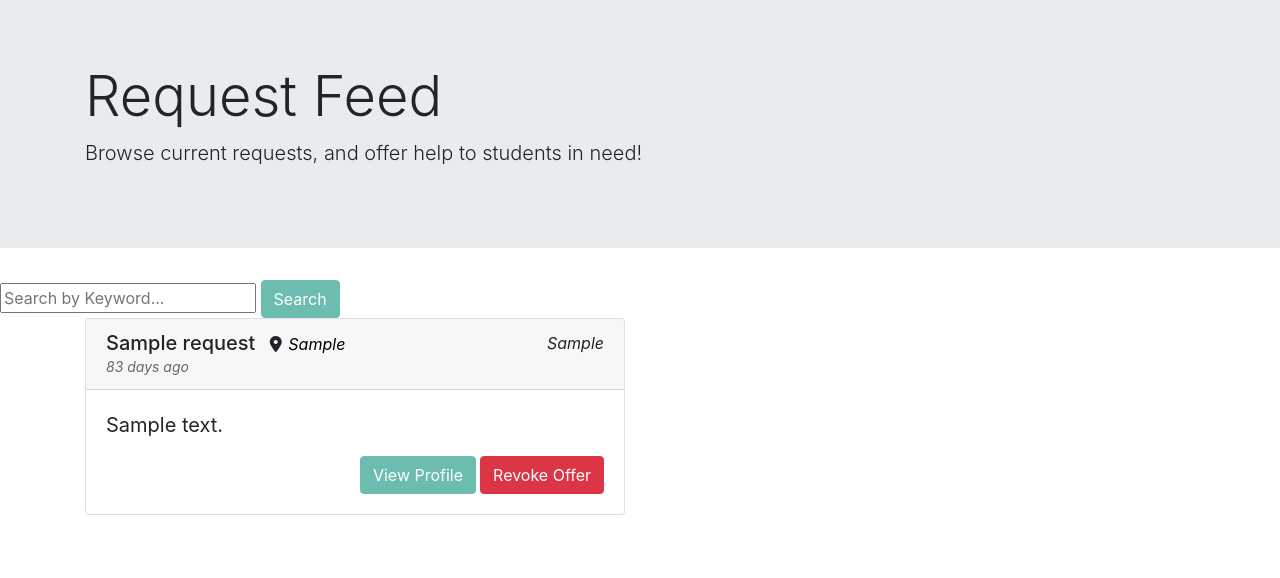
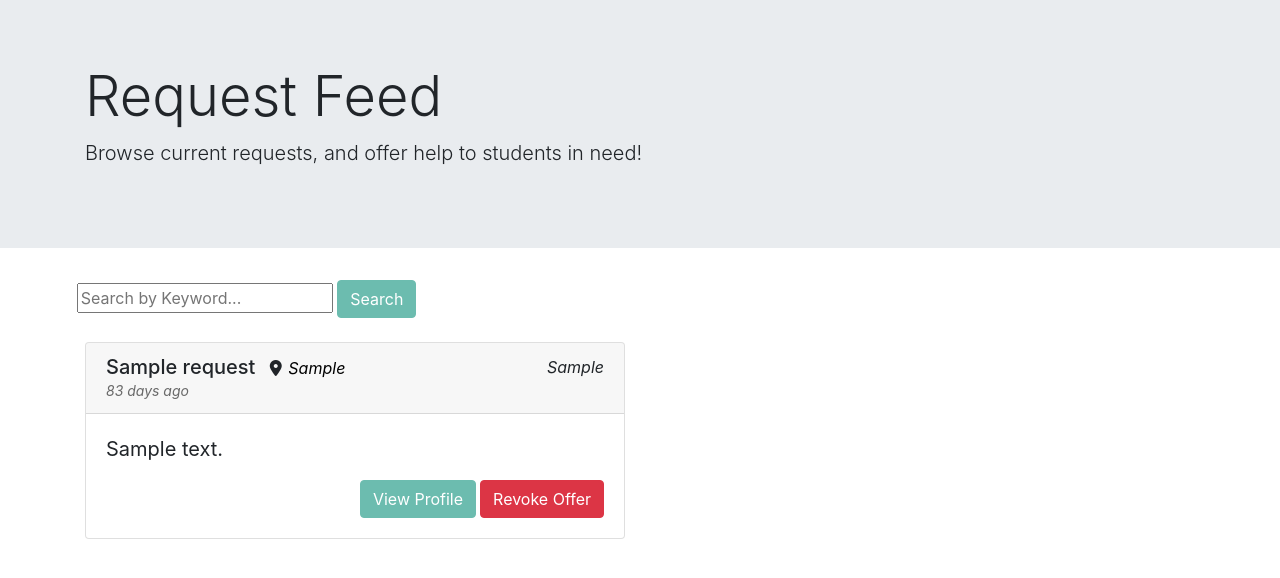
Before and after one commit to quinnlewis98/QuickTutor, a Django app: page /feed/ in a window 1280 px wide. Shown: the part 81-659 px from the top of the page. Run offline with Django 3.2, Linux system fonts and the light colour scheme; a user stored in the database is signed in; tables that the repository leaves empty hold one stand-in row (values such as "Sample post"); parts of the project's set-up code (start-up, migrations or seed data) failed here and were passed over; some libraries are stand-ins or nearby versions.

Commit message:
search bar alignment

```diff
--- a/app/static/app/style.css
+++ b/app/static/app/style.css
@@ -57,7 +57,7 @@
     padding: 20px;
   }
 
-  #viewProfile, #editButton, #searchRequests {
+  #viewProfile, #editButton {
     background-color: #6cbcaf;
     border-color: #6cbcaf;
     color: white;
--- a/app/templates/app/feed.html
+++ b/app/templates/app/feed.html
@@ -63,12 +63,14 @@
   <!-- End jumbotron -->
 
   <!-- Begin Search Bar -->
+<div class="searchBar" style="padding-left: 6%;">
   <form method="GET" action="">
     <input name="q" value="{{request.GET.q}}" placeholder="Search by Keyword...">
     <button class="btn searchRequests" style="background-color: #6cbcaf; border-color: #6cbcaf; color: white;" type="submit">
       Search
     </button>
   </form>
+</div><br>
   <!-- End  Search Bar -->
 
   <!-- Begin feed -->
```
Lines whose indentation alone changed are shown as unchanged.
